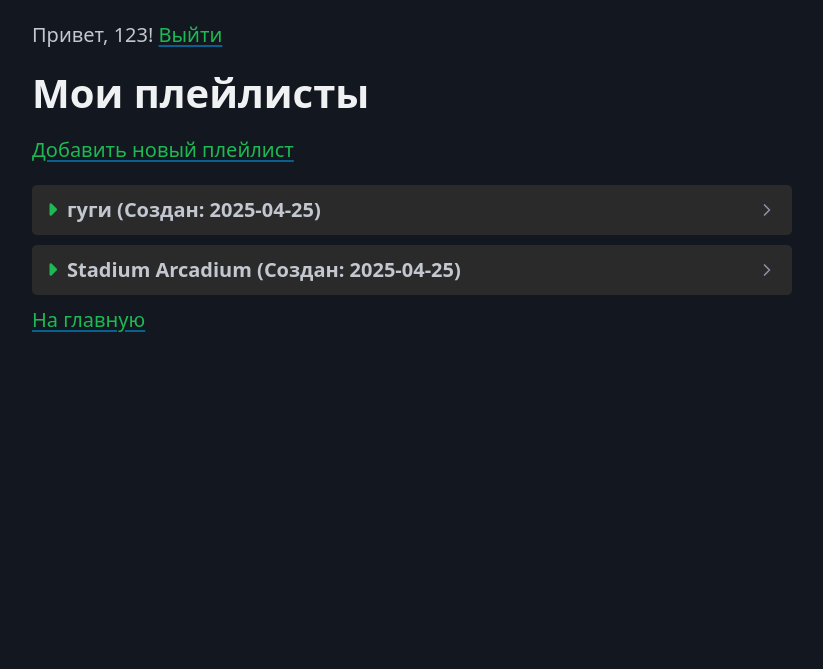
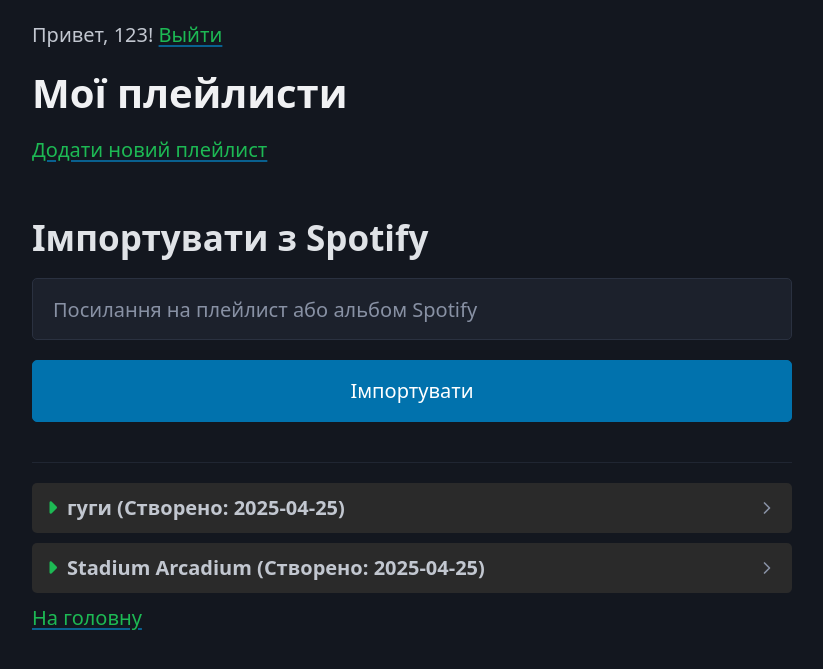
Before and after one commit to EugeneBalagun/Music.Playlist, a Flask app: page /playlists in a window 1280 px wide. Shown: the top 669 px of the page, without its empty margins (228-1051 px from the left). Run offline with Flask 3, Linux system fonts and the light colour scheme; a user stored in the database is signed in; some libraries are stand-ins or nearby versions.

Commit message:
Последняя версия рабочая, вродё всё чтёо

```diff
--- a/app.py
+++ b/app.py
@@ -74,7 +74,7 @@
     client_id=app.config['SPOTIPY_CLIENT_ID'],
     client_secret=app.config['SPOTIPY_CLIENT_SECRET'],
     redirect_uri=app.config['SPOTIPY_REDIRECT_URI'],
-    scope='user-library-read user-read-private'
+    scope='user-library-read user-read-private playlist-read-private playlist-read-collaborative'
 )
 
 
@@ -113,18 +113,30 @@
     return redirect(url_for('home'))
 
 
+def get_spotify_client():
+    if not current_user.is_authenticated:
+        logging.debug("Пользователь не авторизован")
+        return None
 
-def get_spotify_client():
     token_info = sp_oauth.get_cached_token()
-    if not token_info:
-        if current_user.spotify_token:
-            try:
-                token_info = sp_oauth.refresh_access_token(current_user.spotify_token)
-            except Exception as e:
-                logging.error(f"Ошибка обновления токена: {e}")
-                return None
-    return spotipy.Spotify(auth=token_info['access_token']) if token_info else None
+    if token_info and not sp_oauth.is_token_expired(token_info):
+        logging.debug("Используем токен из кэша")
+        return spotipy.Spotify(auth=token_info['access_token'])
 
+    if current_user.spotify_token:
+        logging.debug(f"Токен из базы: {current_user.spotify_token}")
+        try:
+            token_info = sp_oauth.refresh_access_token(current_user.spotify_token)
+            current_user.spotify_token = token_info['access_token']
+            db.session.commit()
+            logging.debug("Токен успешно обновлён")
+            return spotipy.Spotify(auth=token_info['access_token'])
+        except Exception as e:
+            logging.error(f"Ошибка обновления токена: {e}")
+            return None
+
+    logging.debug("Токена нет, нужен логин в Spotify")
+    return None
 
 
 # Загрузка пользователя для Flask-Login
@@ -171,6 +183,8 @@
     # Отображаем только плейлисты текущего пользователя
     playlists = Playlist.query.filter_by(user_id=current_user.id).all()
     return render_template('playlists.html', playlists=playlists)
+
+
 
 @app.route('/add_note/<int:song_id>', methods=['POST'])
 @login_required
@@ -356,6 +370,81 @@
     return redirect(url_for('playlists_page'))  # Возвращаем пользователя на страницу с плейлистами
 
 
+@app.route('/import_spotify_playlist', methods=['POST'])
+@login_required
+def import_spotify_playlist():
+    playlist_url = request.form.get('playlist_url')
+    logging.debug(f"Получена ссылка: {playlist_url}")
+    if not playlist_url:
+        flash("Будь ласка, введіть посилання на плейлист або альбом Spotify.")
+        return redirect(url_for('playlists_page'))
+
+    sp = get_spotify_client()
+    if not sp:
+        flash("Spotify клієнт не активний.")
+        return redirect(url_for('playlists_page'))
+
+    try:
+        # Разбираем URL
+        parsed_url = urlparse(playlist_url)
+        spotify_id = parsed_url.path.split('/')[-1].split('?')[0]
+        logging.debug(f"Извлечённый Spotify ID: {spotify_id}")
+
+        # Определяем тип контента
+        if '/playlist/' in parsed_url.path:
+            logging.debug("Обрабатываем плейлист")
+            data = sp.playlist(spotify_id)
+            tracks = data['tracks']['items']
+            source_type = "плейлиста"
+        elif '/album/' in parsed_url.path:
+            logging.debug("Обрабатываем альбом")
+            data = sp.album(spotify_id)
+            tracks = data['tracks']['items']
+            source_type = "альбома"
+        else:
+            flash("Невірне посилання. Використовуйте плейлист або альбом Spotify.")
+            return redirect(url_for('playlists_page'))
+
+        logging.debug(f"Отримали {source_type}: {data['name']}")
+
+        # Создаём новый плейлист в БД
+        new_playlist = Playlist(
+            name=data['name'],
+            user_id=current_user.id
+        )
+        db.session.add(new_playlist)
+        db.session.commit()
+        logging.debug(f"Створено плейлист: {new_playlist.name} (ID: {new_playlist.id})")
+
+        # Додаємо треки
+        added_count = 0
+        for item in tracks:
+            track = item['track'] if source_type == "плейлиста" else item
+            if not track or 'id' not in track:
+                logging.debug("Трек пропущено: немає ID")
+                continue
+
+            song = Song(
+                name=track['name'],
+                url=track['external_urls']['spotify'],
+                spotify_id=track['id'],
+                playlist_id=new_playlist.id
+            )
+            db.session.add(song)
+            added_count += 1
+            logging.debug(f"Додано трек: {track['name']}")
+
+        db.session.commit()
+        flash(f'Плейлист "{data["name"]}" успішно імпортовано з {added_count} піснями!')
+
+    except spotipy.SpotifyException as e:
+        logging.error(f"Помилка Spotify API: {e}")
+        flash(f"Помилка Spotify: {str(e)}")
+    except Exception as e:
+        logging.error(f"Помилка імпорту: {e}")
+        flash("Не вдалося імпортувати плейлист.")
+
+    return redirect(url_for('playlists_page'))
 
 
 
--- a/templates/playlists.html
+++ b/templates/playlists.html
@@ -1,55 +1,69 @@
 {% extends "base.html" %}
-{% block title %}Мои плейлисты{% endblock %}
+{% block title %}Мої плейлисти{% endblock %}
 {% block content %}
-    <h1>Мои плейлисты</h1>
+<h1>Мої плейлисти</h1>
 
-    <p><a href="{{ url_for('add_playlist') }}">Добавить новый плейлист</a></p>
+<p><a href="{{ url_for('add_playlist') }}">Додати новий плейлист</a></p>
+
+<!-- Блок імпорту Spotify-плейлисту / альбому -->
+<h2>Імпортувати з Spotify</h2>
+<form method="POST" action="{{ url_for('import_spotify_playlist') }}">
+    <input type="text" name="playlist_url" placeholder="Посилання на плейлист або альбом Spotify" required>
+    <button type="submit">Імпортувати</button>
+</form>
+
+<hr>
 
 {% if playlists %}
     {% for playlist in playlists %}
         <details>
-                <summary>{{ playlist.name }} (Создан: {{ playlist.created_at.strftime('%Y-%m-%d') }})</summary>
+            <summary>{{ playlist.name }} (Створено: {{ playlist.created_at.strftime('%Y-%m-%d') }})</summary>
             <div>
                 <form method="POST" action="{{ url_for('add_song_spotify', playlist_id=playlist.id) }}">
-                        <input type="text" name="song_url" placeholder="Ссылка на песню Spotify" required>
-                        <button type="submit">Добавить песню</button>
+                    <input type="text" name="song_url" placeholder="Посилання на пісню Spotify" required>
+                    <button type="submit">Додати пісню</button>
                 </form>
+
                 {% if playlist.songs %}
+                    <ul>
                         {% for song in playlist.songs %}
+                            <li>
                                 <details>
-                                <summary>{{ song.name }} (<a href="{{ song.url }}" target="_blank">Слушать</a>)</summary>
+                                    <summary>{{ song.name }} (<a href="{{ song.url }}" target="_blank">Слухати</a>)</summary>
                                     <div>
                                         <form method="POST" action="{{ url_for('rate_song', song_id=song.id) }}">
-                                        <label>Оценка (1-10):</label>
+                                            <label>Оцінка (1-10):</label>
                                             <input type="number" name="rating" min="1" max="10" value="{{ song.rating or '' }}">
-                                        <button type="submit">Оценить</button>
+                                            <button type="submit">Оцінити</button>
                                         </form>
                                         <form method="POST" action="{{ url_for('add_note', song_id=song.id) }}">
-                                        <label>Заметка:</label>
-                                        <input type="text" name="note" value="{{ song.notes or '' }}" placeholder="Заметка">
-                                        <button type="submit">Сохранить заметку</button>
+                                            <label>Нотатка:</label>
+                                            <input type="text" name="note" value="{{ song.notes or '' }}" placeholder="Нотатка">
+                                            <button type="submit">Зберегти</button>
                                         </form>
                                         <form method="POST" action="{{ url_for('delete_song', song_id=song.id) }}" style="display:inline;">
-                                        <button type="submit" onclick="return confirm('Вы уверены, что хотите удалить эту песню?');">Удалить песню</button>
+                                            <button type="submit" onclick="return confirm('Ви впевнені, що хочете видалити цю пісню?');">Видалити пісню</button>
                                         </form>
                                     </div>
                                 </details>
+                            </li>
                         {% endfor %}
+                    </ul>
                 {% else %}
-                        <p>В этом плейлисте пока нет песен.</p>
+                    <p>У цьому плейлисті поки немає пісень.</p>
                 {% endif %}
                 <p>
-                        <a href="{{ url_for('edit_playlist', id=playlist.id) }}">Редактировать</a> |
+                    <a href="{{ url_for('edit_playlist', id=playlist.id) }}">Редагувати</a> |
                     <form method="POST" action="{{ url_for('delete_playlist', playlist_id=playlist.id) }}" style="display:inline;">
-                            <button type="submit" onclick="return confirm('Вы уверены, что хотите удалить этот плейлист? Все песни в нём тоже будут удалены.');">Удалить плейлист</button>
+                        <button type="submit" onclick="return confirm('Ви впевнені, що хочете видалити цей плейлист? Усі пісні також буде видалено.');">Видалити плейлист</button>
                     </form>
                 </p>
             </div>
         </details>
     {% endfor %}
 {% else %}
-        <p>У вас пока нет плейлистов.</p>
+    <p>У вас поки немає плейлистів.</p>
 {% endif %}
 
-    <p><a href="{{ url_for('home') }}">На главную</a></p>
+<p><a href="{{ url_for('home') }}">На головну</a></p>
 {% endblock %}
```
Also changed, not shown: instance/users.db, templates/index.html (line endings or trailing spaces). Lines whose indentation alone changed are shown as unchanged.
